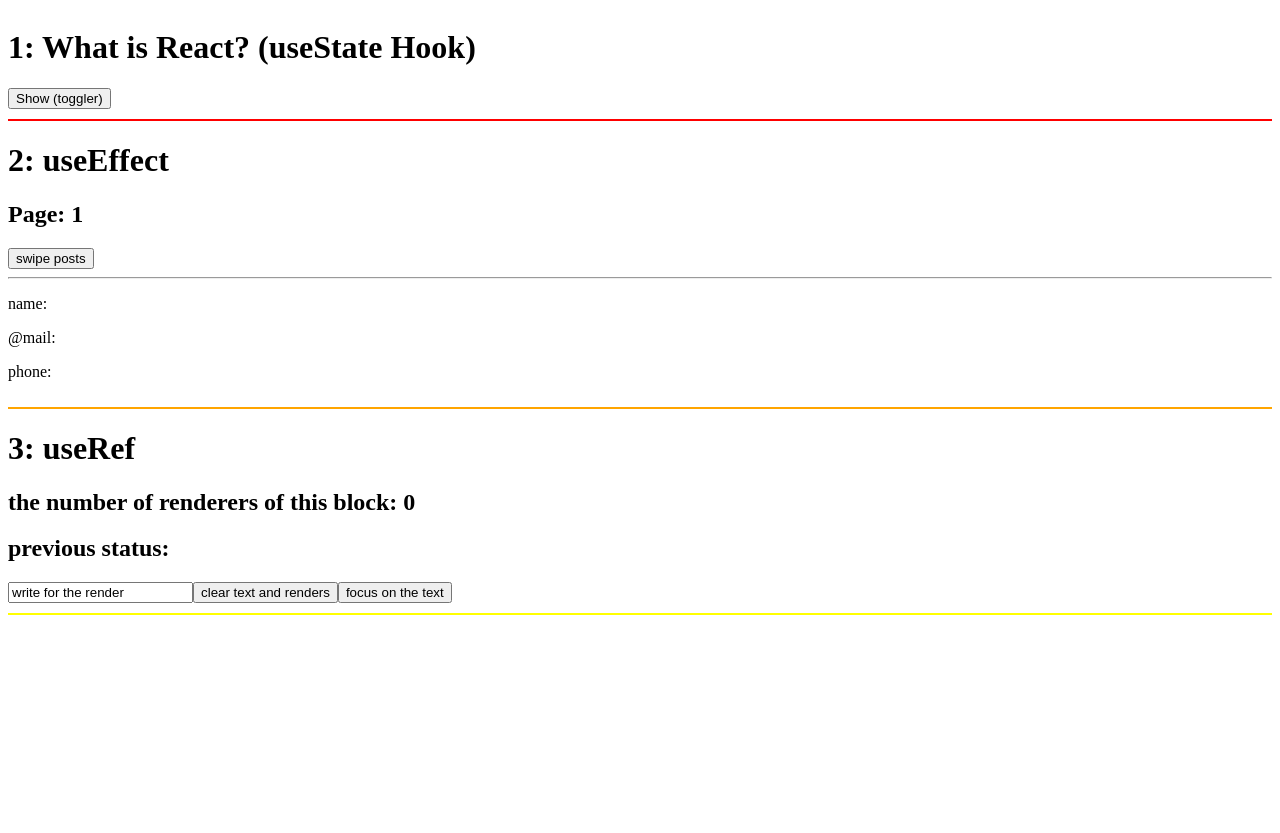
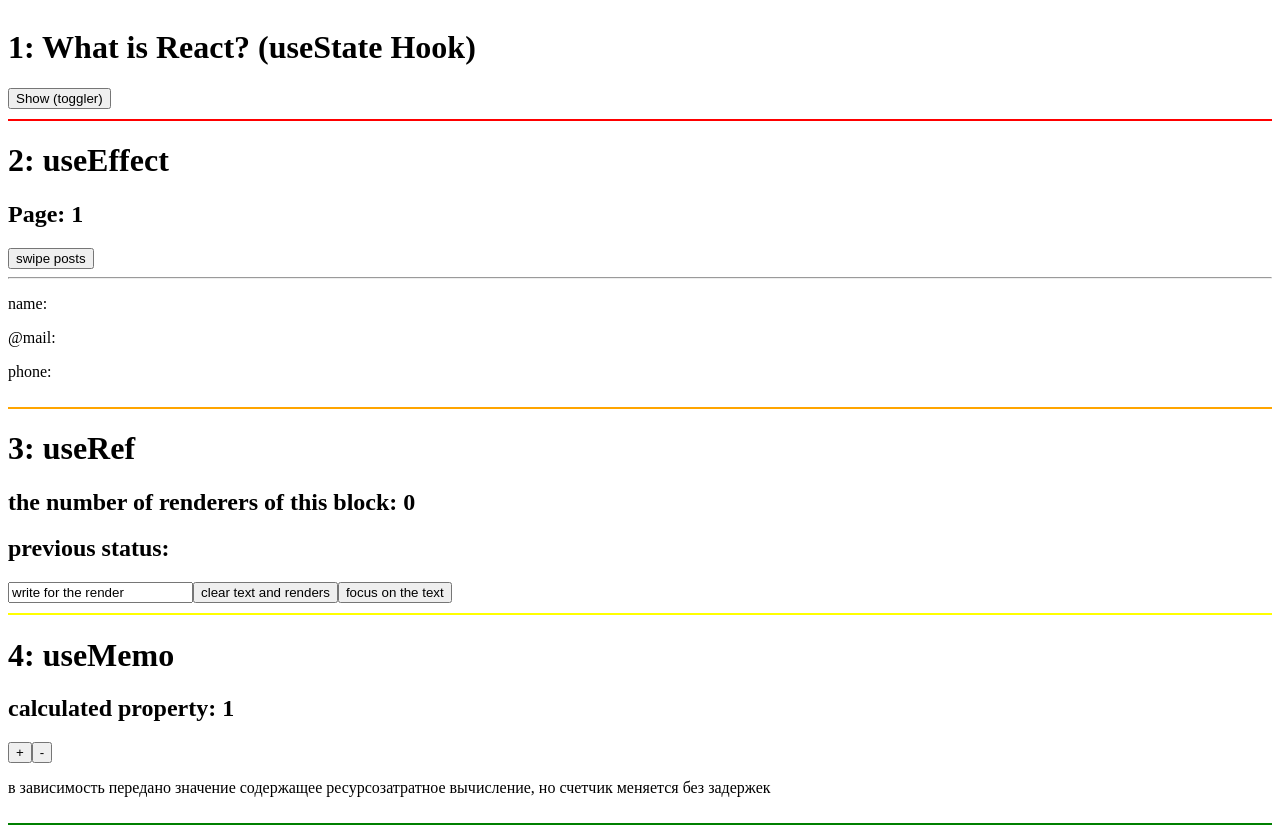
Before and after one commit to suba177/learn-react-hooks, a React (Create React App) app: page / in a window 1280 px wide. Before the commit the page ends 800 px from the top, so only its background shows below. Built offline with nearby package versions, Linux system fonts and the light colour scheme; no server answers.

Commit message:
use (state + effect + ref + memo)

```diff
--- a/src/App.js
+++ b/src/App.js
@@ -1,6 +1,6 @@
 import './App.css';
 import { React } from 'react';
-import { useState, useEffect, useRef } from 'react';
+import { useState, useEffect, useRef, useMemo } from 'react';
 
 export default function App() {
   return (
@@ -9,6 +9,7 @@ export default function App() {
         <ComponentUseState></ComponentUseState>
         <ComponentUseEffect></ComponentUseEffect>
         <ComponentUseRef></ComponentUseRef>
+        <ComponentUseMemo></ComponentUseMemo>
       </main>
     </div>
   );
@@ -80,7 +81,6 @@ const ComponentUseEffect = () => {
 //
 // useRef //
 const ComponentUseRef = () => {
-
   const [ value, setValue ] = useState('write for the render')
 
   const renderCount = useRef(0)
@@ -117,3 +117,29 @@ const ComponentUseRef = () => {
 }
 //
 // useMemo //
+const propX = () => {
+  let i = 0
+  while (i < 1000000000) i++
+  return i
+}
+
+const ComponentUseMemo = () => {
+  const [ number, setNumber ] = useState(1)
+
+  const sum = (a,b,d) => (a* (b) / d)
+
+  useMemo(() => {
+    sum(propX(), number,  1000000000)
+  }, [propX])
+
+
+  return (
+    <div className="useMemo" style={{ marginTop: '10px', paddingBottom: '10px', borderBottom: '2px solid green' }}>
+      <h1>4: useMemo </h1>
+      <h2>calculated property: {number}</h2>
+      <button onClick={() => setNumber((prevVal => prevVal + 1))}>+</button>
+      <button onClick={() => setNumber((prevVal => prevVal - 1))}>-</button>
+      <p>в зависимость передано значение содержащее ресурсозатратное вычисление, но счетчик меняется без задержек</p>
+    </div>
+  )
+}
```
